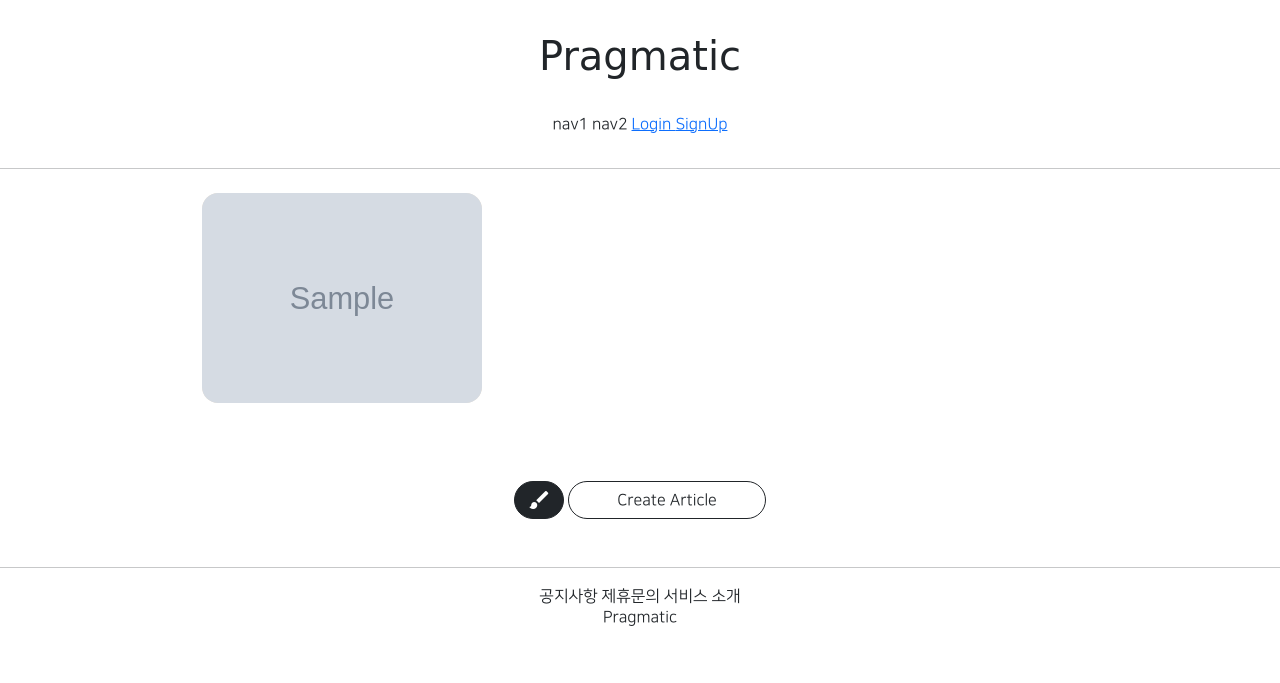
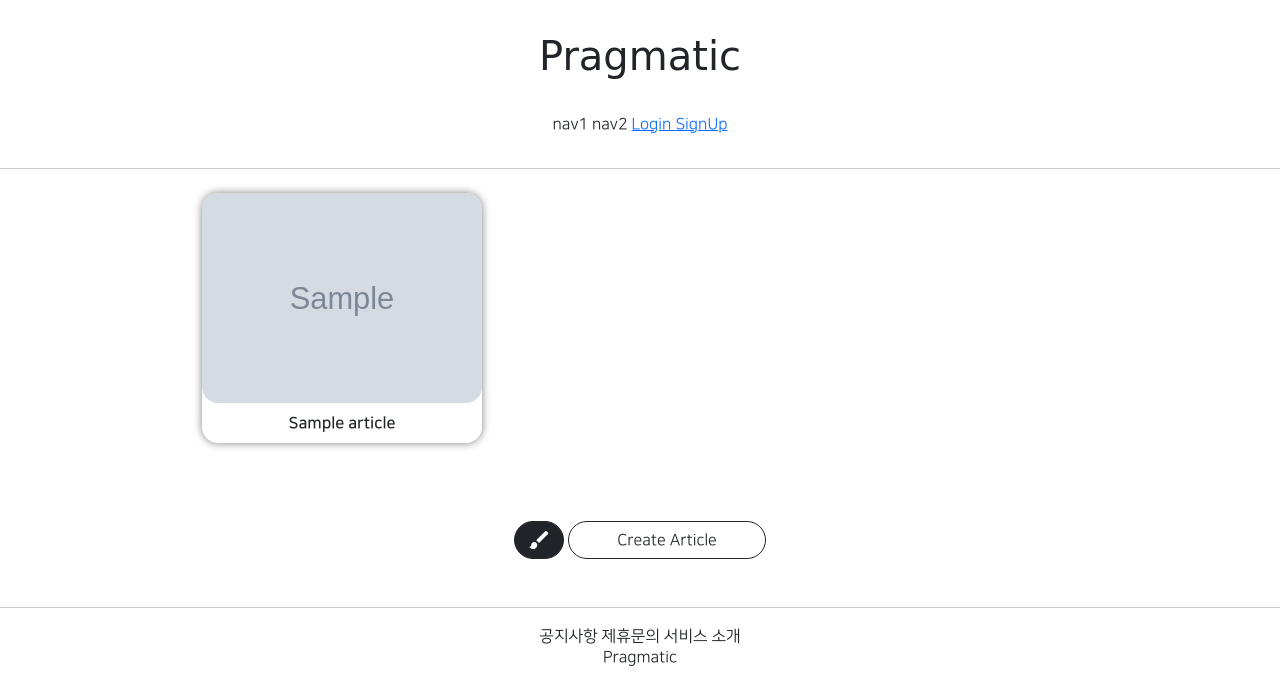
Before and after one commit to jam2208/GII_Project2, a Django app: page /articles/list/ in a window 1280 px wide. Shown: the top 683 px of the page. Run offline with Django 3.2, Linux system fonts and the light colour scheme; tables that the repository leaves empty hold one stand-in row (values such as "Sample post"); grey boxes marked "Sample" are stand-in pictures; parts of the project's set-up code (start-up, migrations or seed data) failed here and were passed over; some libraries are stand-ins or nearby versions; some web fonts are replaced.

Commit message:
2021.08.05 Commit 6

```diff
--- a/articleapp/templates/articleapp/list.html
+++ b/articleapp/templates/articleapp/list.html
@@ -7,11 +7,12 @@
 
         .container div {
           width: 280px;
-          background-color: antiquewhite;
+              box-shadow: 0 0 0.5rem grey;
           display: flex;
           justify-content: center;
           align-items: center;
           border-radius: 1rem;
+            flex-direction: column;
         }
 
 
@@ -31,7 +32,7 @@
                     <img src="{{ article.image.url }}"
                          alt="">
                 </a>
-
+            <span class="m-2 NNS_B">{{ article.title }}</span>
             </div>
         {%  endfor %}
     </div>
```
